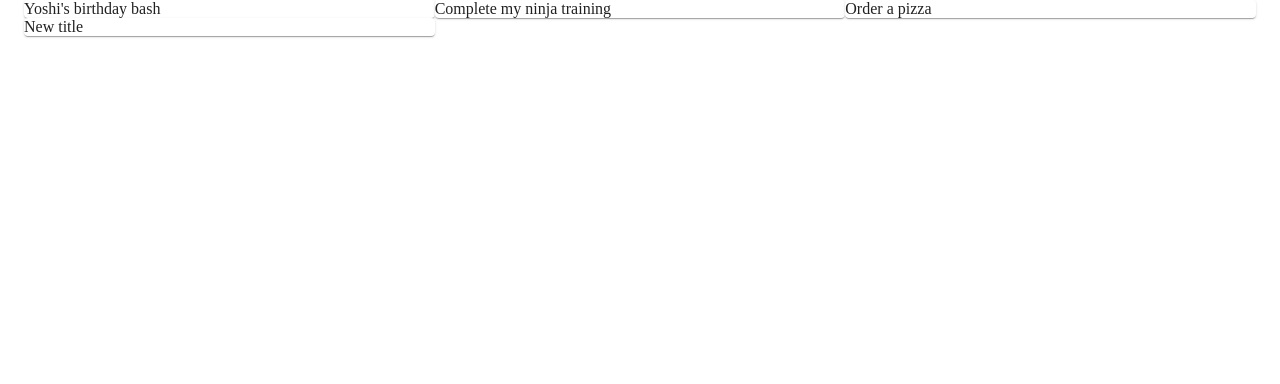
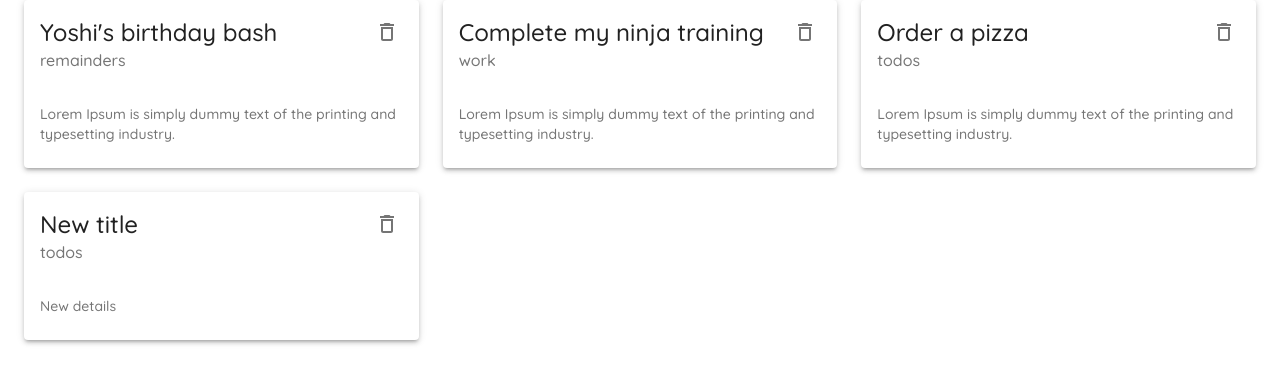
Before and after one commit to Cleomir/learning-material-ui, a React (Create React App) app: page / in a window 1280 px wide. Shown: the top 384 px of the page. Built offline with nearby package versions, Linux system fonts and the light colour scheme; data requests are answered from the project's data file.

Commit message:
Add note card component and delete functionality

```diff
--- /dev/null
+++ b/src/components/NoteCard.tsx
@@ -0,0 +1,38 @@
+import {
+  Card,
+  CardHeader,
+  CardContent,
+  IconButton,
+  Typography,
+} from "@material-ui/core";
+import { DeleteOutlined } from "@material-ui/icons";
+import { INote } from "../types/INote";
+
+export const NoteCard = ({
+  note,
+  handleDelete,
+}: {
+  note: INote;
+  handleDelete: (id: string) => Promise<void>;
+}) => {
+  return (
+    <div>
+      <Card elevation={3}>
+        <CardHeader
+          action={
+            <IconButton onClick={() => handleDelete(note.id)}>
+              <DeleteOutlined />
+            </IconButton>
+          }
+          title={note.title}
+          subheader={note.category}
+        />
+        <CardContent>
+          <Typography variant="body2" color="textSecondary">
+            {note.details}
+          </Typography>
+        </CardContent>
+      </Card>
+    </div>
+  );
+};
--- a/src/pages/Notes.tsx
+++ b/src/pages/Notes.tsx
@@ -1,8 +1,11 @@
 import { useEffect, useState } from "react";
-import { Grid, Paper, Container } from "@material-ui/core";
+import { Grid, Container } from "@material-ui/core";
+
+import { NoteCard } from "../components/NoteCard";
+import { INote } from "../types/INote";
 
 export const Notes = () => {
-  const [notes, setNotes] = useState([]);
+  const [notes, setNotes] = useState([] as INote[]);
 
   useEffect(() => {
     fetch("http://localhost:8080/notes")
@@ -10,12 +13,21 @@ export const Notes = () => {
       .then((data) => setNotes(data));
   }, []);
 
+  const handleDelete = async (id: string) => {
+    await fetch(`http://localhost:8080/notes/${id}`, {
+      method: "DELETE",
+    });
+
+    const notesLeft = notes.filter((note) => note.id !== id);
+    setNotes(notesLeft);
+  };
+
   return (
     <Container>
-      <Grid container>
-        {notes.map((note: { id: number; title: string }) => (
+      <Grid container spacing={3}>
+        {notes.map((note: INote) => (
           <Grid item xs={12} md={6} lg={4} key={note.id}>
-            <Paper>{note.title}</Paper>
+            <NoteCard note={note} handleDelete={handleDelete} />
           </Grid>
         ))}
       </Grid>
```
